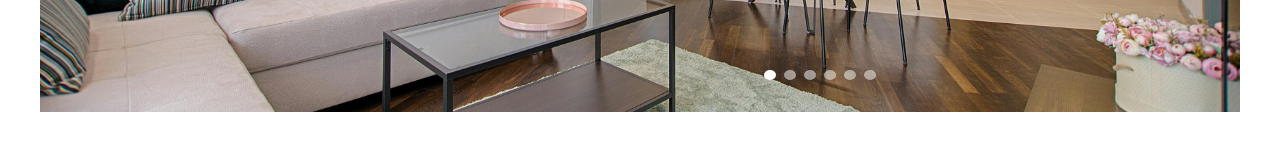
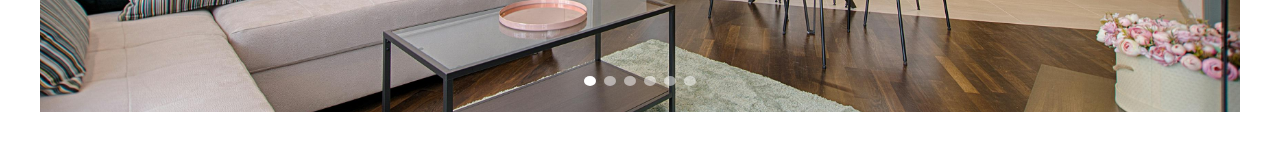
Before and after one commit to bheeshm1998/manisha-interiors, an Angular app: page / in a window 1280 px wide. Shown: the part 388-548 px from the top of the page. Built offline with nearby package versions, Linux system fonts and the light colour scheme.

Commit message:
changed the styling of the carousel to make it centerline with the image

```diff
--- a/src/app/components/home/home.component.scss
+++ b/src/app/components/home/home.component.scss
@@ -49,11 +49,15 @@
 
 .carousel-indicators {
   position: absolute;
-  bottom: 1rem;
+  bottom: 10px;
   left: 50%;
   transform: translateX(-50%);
   display: flex;
-  gap: 0.5rem;
+  justify-content: center;
+  padding-left: 0;
+  margin-left: 0;
+  list-style: none;
+  gap: 8px;
 }
 
 .indicator-dot {
```
